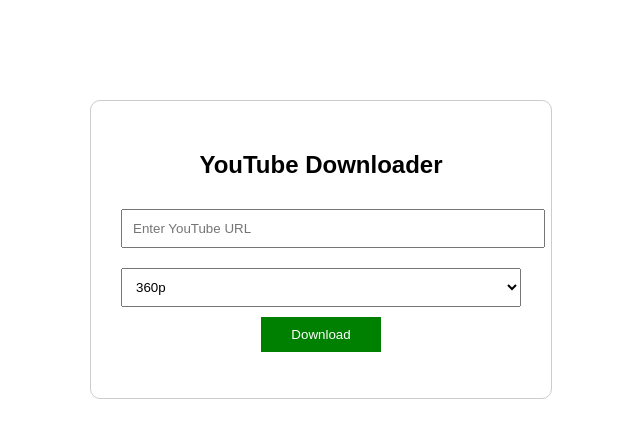
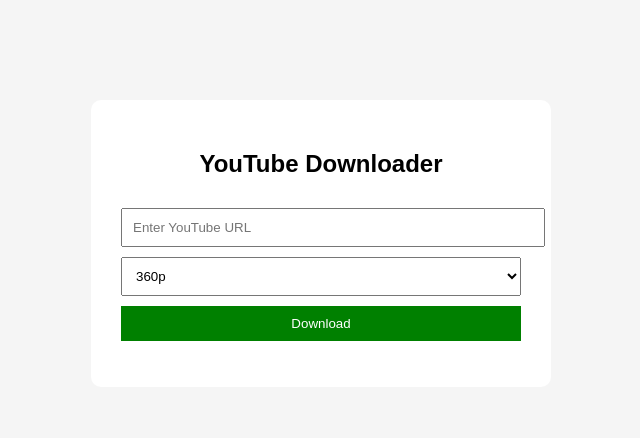
Before and after one commit to deepikadevkota/yt-downloader-, a Flask app: page / in a window 1280 px wide. Shown: the top 438 px of the page, without its empty margins (319-959 px from the left). Run offline with Flask 3, Linux system fonts and the light colour scheme.

Commit message:
Update index.html

```diff
--- a/templates/index.html
+++ b/templates/index.html
@@ -3,33 +3,39 @@
 <head>
     <title>YouTube Downloader</title>
     <style>
-        body { font-family: Arial; background:#fff; }
-        .box { width:400px; margin:100px auto; text-align:center; border:1px solid #ccc; padding:30px; border-radius:10px; }
-
-        input, select { width:100%; padding:10px; margin:10px 0; }
-        button { padding:10px 30px; background:green; color:white; border:none; cursor:pointer; }
-
+        body { font-family: Arial; background:#f5f5f5; }
+        .box {
+            width:400px;
+            margin:100px auto;
+            text-align:center;
+            background:white;
+            padding:30px;
+            border-radius:10px;
+        }
+        input, select, button {
+            width:100%;
+            padding:10px;
+            margin-top:10px;
+        }
+        button { background:green; color:white; border:none; cursor:pointer; }
         .progress {
+            margin-top:20px;
             width:100%;
+            height:20px;
             background:#ddd;
-            height:20px;
-            border-radius:5px;
-            margin-top:20px;
             display:none;
         }
-
         .bar {
             height:100%;
             width:0%;
             background:green;
             color:white;
             font-size:12px;
-            border-radius:5px;
         }
     </style>
 </head>
+<body>
 
-<body>
 <div class="box">
     <h2>YouTube Downloader</h2>
 
@@ -52,7 +58,7 @@
 <script>
 function startDownload() {
     document.getElementById("progressBox").style.display = "block";
-    document.getElementById("msg").innerHTML = "";
+    document.getElementById("msg").innerText = "Downloading...";
 
     fetch("/download", {
         method: "POST",
@@ -67,17 +73,17 @@
         fetch("/progress")
         .then(res => res.json())
         .then(data => {
-            let bar = document.getElementById("bar");
-            bar.style.width = data.percent + "%";
-            bar.innerHTML = data.percent + "%";
+            document.getElementById("bar").style.width = data.percent + "%";
+            document.getElementById("bar").innerText = data.percent + "%";
 
             if (data.status === "finished") {
+                document.getElementById("msg").innerText = "✅ Download Complete";
                 clearInterval(interval);
-                document.getElementById("msg").innerHTML = "✅ Download Complete!";
             }
         });
-    }, 500);
+    }, 1000);
 }
 </script>
+
 </body>
 </html>
```
